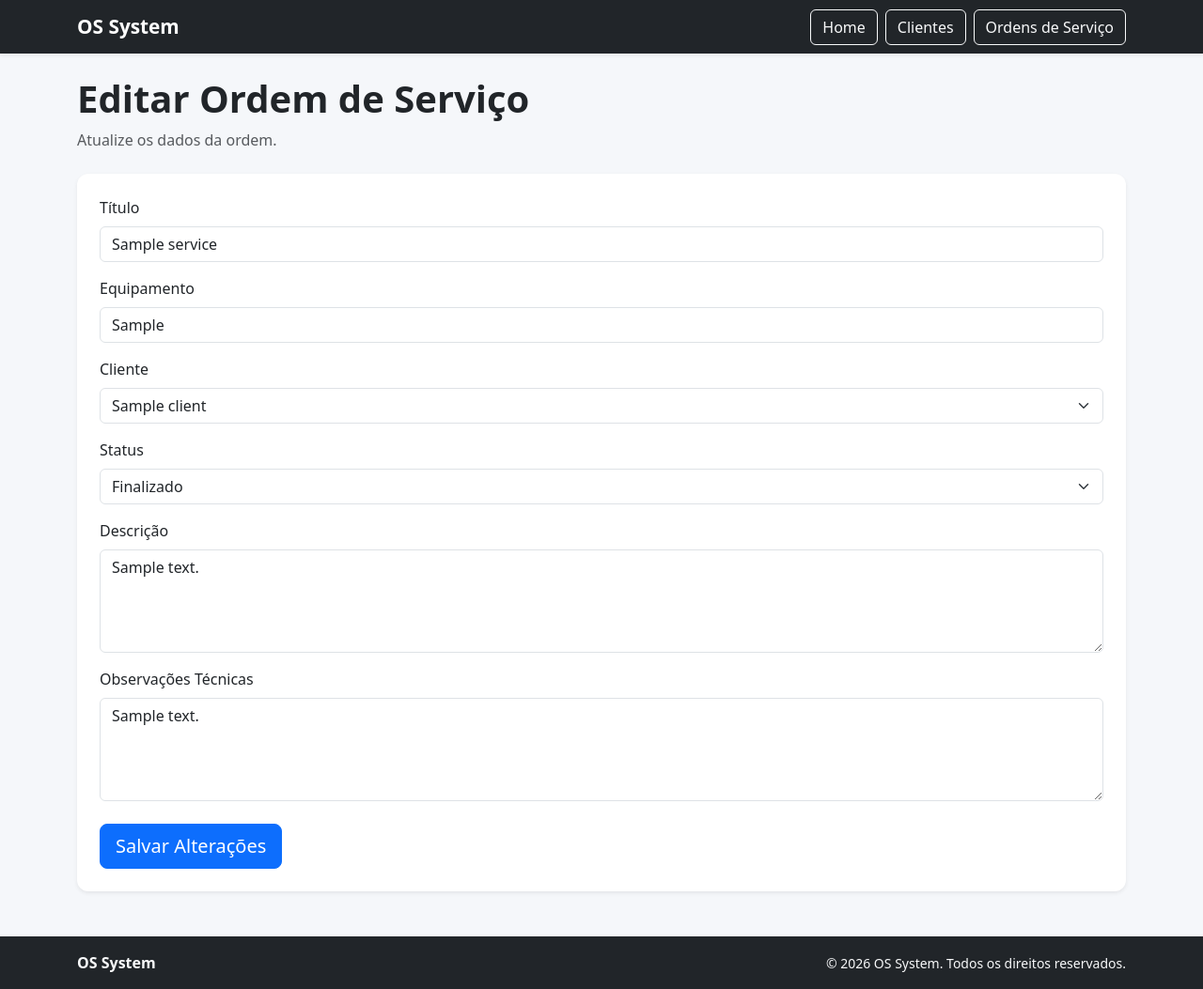
After one commit to MaiconDante/os_system, a Flask app: page /orders/1/edit in a window 1280 px wide. The commit adds this page. Shown: the whole page at 94% size. Run offline with Flask 3, Linux system fonts and the light colour scheme; tables that the repository leaves empty hold one stand-in row (values such as "Sample post").

Commit message:
feat: Add order service editing system.

```diff
--- a/app/routes/order_service_routes.py
+++ b/app/routes/order_service_routes.py
@@ -110,3 +110,81 @@ def create():
         "orders/create.html",
         clients=clients
     )
+
+# Rota para editar uma ordem de serviço existente
+@order_service_bp.route(
+    "/<int:order_id>/edit",
+    methods=["GET", "POST"]
+)
+def edit(order_id):
+
+    order = OrderService.query.get_or_404(
+        order_id
+    )
+
+
+    clients = Client.query.order_by(
+        Client.name.asc()
+    ).all()
+
+
+    if request.method == "POST":
+
+        order.title = request.form.get(
+            "title"
+        ).strip()
+
+        order.equipment = request.form.get(
+            "equipment"
+        ).strip()
+
+        order.description = request.form.get(
+            "description"
+        ).strip()
+
+        order.technical_notes = request.form.get(
+            "technical_notes"
+        ).strip()
+
+        order.status = request.form.get(
+            "status"
+        )
+
+        order.client_id = request.form.get(
+            "client_id"
+        )
+
+
+        if not order.title:
+
+            flash(
+                "Título é obrigatório.",
+                "danger"
+            )
+
+            return redirect(
+                url_for(
+                    "order_service.edit",
+                    order_id=order.id
+                )
+            )
+
+
+        db.session.commit()
+
+
+        flash(
+            "Ordem atualizada com sucesso.",
+            "success"
+        )
+
+        return redirect(
+            url_for("order_service.index")
+        )
+
+
+    return render_template(
+        "orders/edit.html",
+        order=order,
+        clients=clients
+    )
--- a/app/templates/clients/index.html
+++ b/app/templates/clients/index.html
@@ -296,7 +296,7 @@ Clientes
 
             <div class="modal-body">
 
-                Deseja realmente excluir o cliente?
+                Deseja realmente excluir o cliente
                 <strong id="deleteClientName"></strong>?
 
             </div>
--- /dev/null
+++ b/app/templates/orders/edit.html
@@ -0,0 +1,179 @@
+{% extends "base.html" %}
+
+{% block title %}
+Editar Ordem
+{% endblock %}
+
+{% block content %}
+
+<div class="mb-4">
+
+    <h1 class="page-title">
+        Editar Ordem de Serviço
+    </h1>
+
+    <p class="text-muted">
+        Atualize os dados da ordem.
+    </p>
+
+</div>
+
+
+<div class="card card-custom shadow-sm">
+
+    <div class="card-body p-4">
+
+        <form method="POST">
+
+            <div class="mb-3">
+
+                <label class="form-label">
+                    Título
+                </label>
+
+                <input
+                    type="text"
+                    name="title"
+                    class="form-control"
+                    value="{{ order.title }}"
+                    required
+                >
+
+            </div>
+
+
+            <div class="mb-3">
+
+                <label class="form-label">
+                    Equipamento
+                </label>
+
+                <input
+                    type="text"
+                    name="equipment"
+                    class="form-control"
+                    value="{{ order.equipment }}"
+                    required
+                >
+
+            </div>
+
+
+            <div class="mb-3">
+
+                <label class="form-label">
+                    Cliente
+                </label>
+
+                <select
+                    name="client_id"
+                    class="form-select"
+                    required
+                >
+
+                    {% for client in clients %}
+
+                    <option
+                        value="{{ client.id }}"
+                        {% if client.id == order.client_id %}
+                        selected
+                        {% endif %}
+                    >
+                        {{ client.name }}
+                    </option>
+
+                    {% endfor %}
+
+                </select>
+
+            </div>
+
+
+            <div class="mb-3">
+
+                <label class="form-label">
+                    Status
+                </label>
+
+                <select
+                    name="status"
+                    class="form-select"
+                >
+
+                    <option
+                        value="Aberto"
+                        {% if order.status == "Aberto" %}
+                        selected
+                        {% endif %}
+                    >
+                        Aberto
+                    </option>
+
+                    <option
+                        value="Em andamento"
+                        {% if order.status == "Em andamento" %}
+                        selected
+                        {% endif %}
+                    >
+                        Em andamento
+                    </option>
+
+                    <option
+                        value="Finalizado"
+                        {% if order.status == "Finalizado" %}
+                        selected
+                        {% endif %}
+                    >
+                        Finalizado
+                    </option>
+
+                </select>
+
+            </div>
+
+
+            <div class="mb-3">
+
+                <label class="form-label">
+                    Descrição
+                </label>
+
+                <textarea
+                    name="description"
+                    class="form-control"
+                    rows="4"
+                    required
+                >{{ order.description }}</textarea>
+
+            </div>
+
+
+            <div class="mb-4">
+
+                <label class="form-label">
+                    Observações Técnicas
+                </label>
+
+                <textarea
+                    name="technical_notes"
+                    class="form-control"
+                    rows="4"
+                >{{ order.technical_notes }}</textarea>
+
+            </div>
+
+
+            <button
+                type="submit"
+                class="btn btn-primary btn-lg"
+            >
+                Salvar Alterações
+            </button>
+
+        </form>
+
+    </div>
+
+</div>
+
+{% endblock %}
```
